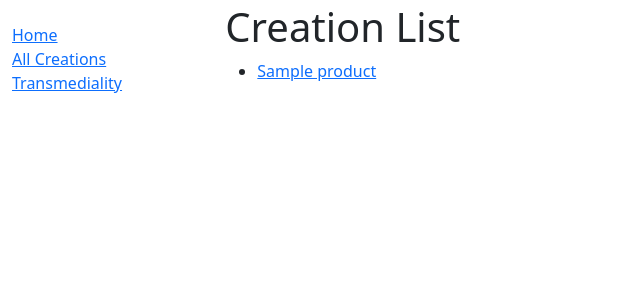
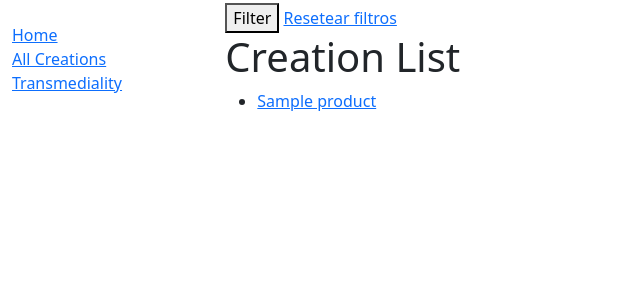
Before and after one commit to Extremoduro12345/marginalia, a Django app: template marginalia_paratexta/catalog/templates/catalog/product_list.html in a window 1280 px wide. Shown: the part 53-356 px from the top of the page, without its empty margins (0-640 px from the left). Run offline with Django 3.2, Linux system fonts and the light colour scheme; the template is opened without the code that fills it: most values are stand-ins (such as "Sample title", 1, 10 or a date in 2020).

Commit message:
Update product_list.html

```diff
--- a/marginalia_paratexta/catalog/templates/catalog/product_list.html
+++ b/marginalia_paratexta/catalog/templates/catalog/product_list.html
@@ -1,6 +1,12 @@
 {% extends "base.html" %}
 
 {% block content %}
+  <form method="get" action="{% url 'creations' %}">
+    {{ filter.form.as_p }}
+
+    <button type="submit">Filter</button>
+    <a href="?">Resetear filtros</a>
+  </form>
   <h1>Creation List</h1>
   {% if product_list %}
     <ul>
@@ -13,4 +19,5 @@
   {% else %}
     <p>There are no products in the library.</p>
   {% endif %}
+
 {% endblock %}
```
